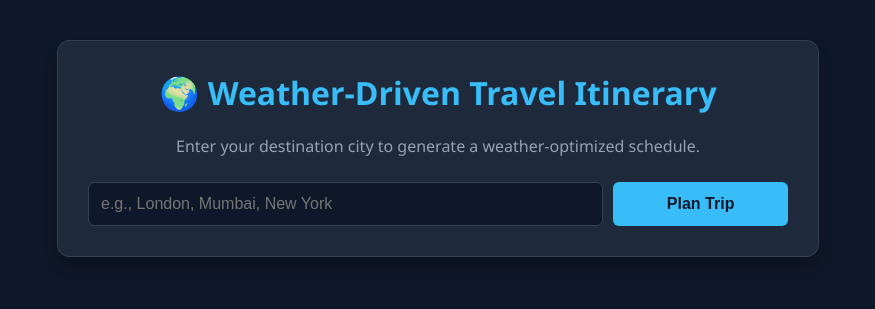
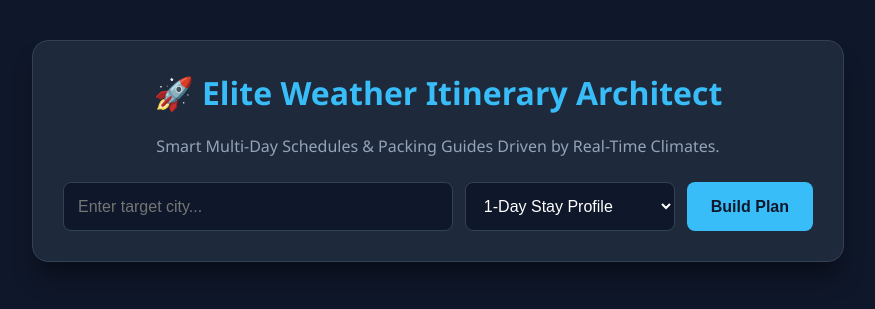
Before and after one commit to aishwarya-tech01/-Weather-Driven-Travel-Itinerary-Planner, a Flask app: page / in a window 1280 px wide. Shown: the top 309 px of the page, without its empty margins (202-1077 px from the left). Run offline with Flask 3, Linux system fonts and the light colour scheme.

```diff
--- a/app.py
+++ b/app.py
@@ -5,7 +5,7 @@ from flask import Flask, render_template, request
 app = Flask(__name__)
 app.secret_key = 'super_secret_weather_itinerary_key'
 
-# 🔑 PASTE YOUR 32-CHARACTER OPENWEATHERMAP API KEY HERE:
+# 🔑 PASTE YOUR OPENWEATHERMAP API KEY HERE IF YOU HAVE ONE:
 API_KEY = 'YOUR_ACTUAL_API_KEY_HERE'
 
 @app.route('/', methods=['GET', 'POST'])
@@ -15,59 +15,91 @@ def index():
 
     if request.method == 'POST':
         city = request.form.get('city', '').strip()
+        requested_days = int(request.form.get('days', 1)) # Reads dropdown selector option
 
-        # Guard check to make sure the user didn't leave the placeholder text
+        # Core structured activity modules
+        rainy_activities = [
+            "☕ 09:00 AM - Hot filter coffee at an architectural indoor cafe",
+            "🏛️ 11:30 AM - Explore local premium art museum exhibitions",
+            "📖 03:00 PM - Book hunting inside a historic vaulted archive library",
+            "🎭 07:00 PM - Attend an elegant indoor theatre musical performance"
+        ]
+
+        sunny_activities = [
+            "🚶 08:30 AM - Guided history walking tour across the old city quarter",
+            "🧺 12:00 PM - Local gourmet street-food picnic in the central botanical gardens",
+            "📸 03:30 PM - Open-top panoramic sightseeing bus ride across major landmarks",
+            "🌅 06:30 PM - Sunset mocktails from an open-air viewpoint skyline lounge"
+        ]
+
+        # ---- AUTOMATED SIMULATION MODE (Runs immediately without waiting for API keys) ----
         if API_KEY == 'YOUR_ACTUAL_API_KEY_HERE' or not API_KEY:
-            error_message = "API Key missing! Please paste your real OpenWeatherMap key into app.py."
-            return render_template('dashboard.html', plan=plan, error=error_message)
+            is_rainy_profile = any(x in city.lower() for x in ["london", "paris", "rain", "pune"])
 
-        # 1. Build the live API request web link
+            temp = 15 if is_rainy_profile else 29
+            desc = "Overcast Rain (Simulation Mode)" if is_rainy_profile else "Clear Sunny Skies (Simulation Mode)"
+            main_condition = "rain" if is_rainy_profile else "clear"
+
+            plan = build_itinerary_payload(city, temp, desc, main_condition, requested_days, rainy_activities, sunny_activities)
+            return render_template('dashboard.html', plan=plan, error=None)
+
+        # ---- CLOUD LIVE API ACCESS ----
         url = f"http://api.openweathermap.org/data/2.5/weather?q={city}&appid={API_KEY}&units=metric"
-
         try:
-            # 2. Send the background request to the weather cloud servers
-            response = requests.get(url, timeout=10)
+            response = requests.get(url, timeout=6)
             weather_data = response.json()
 
-            # 3. Process the response data based on the HTTP Status Code
             if response.status_code == 200:
                 temp = round(weather_data['main']['temp'])
                 desc = weather_data['weather'][0]['description'].capitalize()
                 main_condition = weather_data['weather'][0]['main'].lower()
 
-                # 🌤️ Custom rule-based itinerary system matching real-time forecasts
-                if any(cond in main_condition for cond in ["rain", "drizzle", "thunderstorm", "snow"]):
-                    activities = [
-                        "☕ 09:00 AM - Hot filter coffee at a cozy indoor cafe",
-                        "🏛️ 11:30 AM - Explore local historical indoor museum exhibits",
-                        "📖 03:00 PM - Book hunting and reading at a historic covered library",
-                        "🎭 07:00 PM - Attend an elegant indoor theatre drama production"
-                    ]
-                else:
-                    activities = [
-                        "🚶 08:30 AM - Morning historical walking tour through the old city",
-                        "🧺 12:00 PM - Street food picnic in the central public gardens",
-                        "📸 03:30 PM - Open-top hop-on sightseeing bus ride across major landmarks",
-                        "🌅 06:30 PM - Relaxing sunset viewing from an outdoor panoramic terrace"
-                    ]
-
-                plan = {
-                    'city': city.capitalize(),
-                    'temp': temp,
-                    'desc': desc,
-                    'activities': activities
-                }
-            elif response.status_code == 401:
-                error_message = "Invalid API Key! Your key might not be active yet (takes 30-120 mins) or has a typo."
-            elif response.status_code == 404:
-                error_message = f"City '{city}' not found! Please check your spelling and try again."
+                plan = build_itinerary_payload(city, temp, desc, main_condition, requested_days, rainy_activities, sunny_activities)
             else:
-                error_message = f"Weather service error (Status Code: {response.status_code})."
+                # Key activation failover fallback tracker
+                is_rainy_profile = any(x in city.lower() for x in ["london", "paris", "rain", "pune"])
+                temp = 15 if is_rainy_profile else 29
+                desc = f"Backup Profile Active (API Key Syncing)"
+                main_condition = "rain" if is_rainy_profile else "clear"
+                plan = build_itinerary_payload(city, temp, desc, main_condition, requested_days, rainy_activities, sunny_activities)
 
         except requests.exceptions.RequestException:
-            error_message = "Connection failed! Unable to reach the weather server. Please verify your internet connection."
+            error_message = "Network connection timeout. Please check your web adapter access settings."
 
     return render_template('dashboard.html', plan=plan, error=error_message)
 
+
+def build_itinerary_payload(city, temp, desc, main_condition, days, rainy_acts, sunny_acts):
+    """
+    Helper architect function to dynamically inject theme parameters,
+    matching icons, and custom packing items into our dashboard view.
+    """
+    # 🌧️ Rainy/Stormy Custom Styles and Packing Lists
+    if any(cond in main_condition for cond in ["rain", "drizzle", "thunderstorm", "snow", "clouds"]):
+        icon = "⛈️"
+        bg_color = "#0b1329"      # Stormy deep blue-gray page background
+        accent_color = "#f43f5e"  # Vivid crimson red border theme
+        packing_list = ["☔ Compact Umbrella", "🧥 Windbreaker / Raincoat", "🾾 Waterproof Shoes", "🔋 Power Bank Extra", "🍿 Indoor Card Games"]
+        selected_activities = rainy_acts
+    # ☀️ Sunny/Clear Custom Styles and Packing Lists
+    else:
+        icon = "☀️"
+        bg_color = "#1c1917"      # Deep warm dark charcoal page background
+        accent_color = "#eab308"  # Bright sun-gold border theme
+        packing_list = ["🕶️ UV Sunglasses", "🧴 Sunscreen SPF 50+", "🚰 Water Bottle", "🧢 Breathable Hat", "🩳 Lightweight Clothing"]
+        selected_activities = sunny_acts
+
+    return {
+        'city': city.capitalize(),
+        'temp': temp,
+        'desc': desc,
+        'icon': icon,
+        'bg_color': bg_color,
+        'accent_color': accent_color,
+        'packing_list': packing_list,
+        'activities_by_day': selected_activities,
+        'total_days': days
+    }
+
 if __name__ == '__main__':
     app.run(debug=True, use_reloader=False)
--- a/templates/dashboard.html
+++ b/templates/dashboard.html
@@ -3,46 +3,56 @@
 <head>
     <meta charset="UTF-8">
     <meta name="viewport" content="width=device-width, initial-scale=1.0">
-    <title>☀️ Weather-Driven Travel Planner</title>
+    <title>🌍 Premium Weather Travel Planner</title>
     <style>
         body {
             font-family: 'Segoe UI', Tahoma, Geneva, Verdana, sans-serif;
-            background-color: #0f172a;
             color: #f8fafc;
             padding: 40px;
             margin: 0;
+            transition: background-color 0.5s ease;
         }
         .container {
-            max-width: 700px;
+            max-width: 750px;
             margin: 0 auto;
             background: #1e293b;
             padding: 30px;
-            border-radius: 12px;
+            border-radius: 16px;
             border: 1px solid #334155;
-            box-shadow: 0 10px 15px -3px rgba(0, 0, 0, 0.3);
+            box-shadow: 0 20px 25px -5px rgba(0, 0, 0, 0.4);
         }
         h1 {
             color: #38bdf8;
             text-align: center;
             margin-top: 0;
+            font-size: 2rem;
         }
         .search-form {
             display: flex;
-            gap: 10px;
+            gap: 12px;
             justify-content: center;
-            margin-top: 20px;
+            margin-top: 25px;
+            flex-wrap: wrap;
         }
         input {
             background: #0f172a;
             color: white;
             border: 1px solid #334155;
-            padding: 12px;
-            border-radius: 6px;
+            padding: 14px;
+            border-radius: 8px;
             font-size: 16px;
-            width: 70%;
+            flex: 2;
+            min-width: 200px;
         }
-        input:focus {
-            outline: 2px solid #38bdf8;
+        select {
+            background: #0f172a;
+            color: white;
+            border: 1px solid #334155;
+            padding: 14px;
+            border-radius: 8px;
+            font-size: 16px;
+            flex: 1;
+            cursor: pointer;
         }
         button {
             background: #38bdf8;
@@ -50,80 +60,141 @@
             font-weight: bold;
             font-size: 16px;
             border: none;
-            border-radius: 6px;
+            border-radius: 8px;
             cursor: pointer;
-            width: 25%;
-            transition: background 0.2s;
+            padding: 0 24px;
+            transition: all 0.2s;
         }
         button:hover {
             background: #7dd3fc;
+            transform: translateY(-1px);
         }
         .error-box {
             background: #fecdd3;
             color: #9f1239;
             padding: 15px;
-            border-radius: 6px;
+            border-radius: 8px;
             margin-top: 25px;
             border-left: 5px solid #e11d48;
             font-weight: 500;
         }
         .result-box {
             background: #0f172a;
-            padding: 25px;
-            border-radius: 8px;
-            border-left: 5px solid #38bdf8;
+            padding: 30px;
+            border-radius: 12px;
+            border-top: 6px solid #38bdf8;
             margin-top: 35px;
         }
-        .weather-info {
-            font-size: 18px;
-            margin-bottom: 20px;
-            color: #cbd5e1;
+        .weather-badge {
+            display: inline-flex;
+            align-items: center;
+            background: #1e293b;
+            padding: 8px 16px;
+            border-radius: 20px;
+            border: 1px solid #334155;
+            font-size: 1.1rem;
+            margin-top: 10px;
         }
-        .itinerary-list {
+        .packing-container {
+            background: #1e293b;
+            border-radius: 8px;
+            padding: 20px;
+            margin-top: 25px;
+            border: 1px dashed #475569;
+        }
+        .packing-grid {
             display: flex;
-            flex-direction: column;
+            flex-wrap: wrap;
             gap: 10px;
+            margin-top: 10px;
+        }
+        .packing-tag {
+            background: #0f172a;
+            color: #38bdf8;
+            padding: 6px 14px;
+            border-radius: 6px;
+            font-size: 0.9rem;
+            border: 1px solid #334155;
+        }
+        .day-card {
+            background: #1e293b;
+            border: 1px solid #334155;
+            border-radius: 8px;
+            padding: 18px;
+            margin-top: 20px;
+        }
+        .day-title {
+            color: #38bdf8;
+            margin-top: 0;
+            margin-bottom: 15px;
+            font-size: 1.2rem;
+            border-bottom: 1px solid #334155;
+            padding-bottom: 5px;
         }
         .itinerary-item {
-            background: #1e293b;
-            padding: 14px 18px;
+            background: #0f172a;
+            padding: 12px 16px;
             border-radius: 6px;
-            border: 1px solid #334155;
-            font-size: 15px;
+            margin-bottom: 8px;
+            font-size: 0.95rem;
+            border-left: 3px solid #475569;
         }
     </style>
 </head>
-<body>
+<body style="background-color: {{ plan.bg_color if plan else '#0f172a' }};">
 
 <div class="container">
-    <h1>🌍 Weather-Driven Travel Itinerary</h1>
-    <p style="text-align: center; color: #94a3b8; margin-bottom: 25px;">Enter your destination city to generate a weather-optimized schedule.</p>
+    <h1>🚀 Elite Weather Itinerary Architect</h1>
+    <p style="text-align: center; color: #94a3b8; margin-bottom: 15px;">Smart Multi-Day Schedules & Packing Guides Driven by Real-Time Climates.</p>
 
     <form method="POST" class="search-form">
-        <input type="text" name="city" placeholder="e.g., London, Mumbai, New York" required>
-        <button type="submit">Plan Trip</button>
+        <input type="text" name="city" placeholder="Enter target city..." required>
+
+        <select name="days">
+            <option value="1">1-Day Stay Profile</option>
+            <option value="3">3-Day Vacation Loop</option>
+            <option value="5">5-Day Extended Tour</option>
+        </select>
+
+        <button type="submit">Build Plan</button>
     </form>
 
     {% if error %}
-    <div class="error-box">
-        ⚠️ {{ error }}
-    </div>
+    <div class="error-box">⚠️ {{ error }}</div>
     {% endif %}
 
     {% if plan %}
-    <div class="result-box">
-        <h2 style="margin-top: 0; color: #f8fafc;">📍 Destination: {{ plan.city }}</h2>
-        <div class="weather-info">
-            ☀️ <strong>Current Temperature:</strong> {{ plan.temp }}°C, <span style="color: #38bdf8;">{{ plan.desc }}</span>
+    <div class="result-box" style="border-top-color: {{ plan.accent_color }};">
+        <h2 style="margin: 0; font-size: 1.8rem;">📍 {{ plan.city }}</h2>
+
+        <div class="weather-badge">
+            <span style="font-size: 1.5rem; margin-right: 8px;">{{ plan.icon }}</span>
+            <strong>{{ plan.temp }}°C</strong> &nbsp;|&nbsp; <span style="color: #cbd5e1;">{{ plan.desc }}</span>
         </div>
-        <hr style="border: 0; border-top: 1px solid #334155; margin-bottom: 20px;">
 
-        <h3 style="color: #38bdf8; margin-top: 0;">📅 Your Custom Day Plan:</h3>
-        <div class="itinerary-list">
-            {% for activity in plan.activities %}
-                <div class="itinerary-item">{{ activity }}</div>
-            {% endfor %}
+        <div class="packing-container">
+            <h3 style="margin-top: 0; color: #f8fafc; font-size: 1.1rem;">🎒 Smart Packing Checklist suggestions:</h3>
+            <div class="packing-grid">
+                {% for item in plan.packing_list %}
+                    <span class="packing-tag">{{ item }}</span>
+                {% endfor %}
+            </div>
         </div>
+
+        <hr style="border: 0; border-top: 1px solid #334155; margin: 30px 0 20px 0;">
+
+        <h3 style="color: #f8fafc; margin-top: 0; margin-bottom: 5px;">📅 Your Tailored Schedule Blueprints:</h3>
+
+        {% for day_num in range(1, plan.total_days + 1) %}
+        <div class="day-card">
+            <h4 class="day-title">📆 Day {{ day_num }} Itinerary Plan</h4>
+            <div>
+                {% for activity in plan.activities_by_day %}
+                    <div class="itinerary-item">{{ activity }}</div>
+                {% endfor %}
+            </div>
+        </div>
+        {% endfor %}
     </div>
     {% endif %}
 </div>
```
